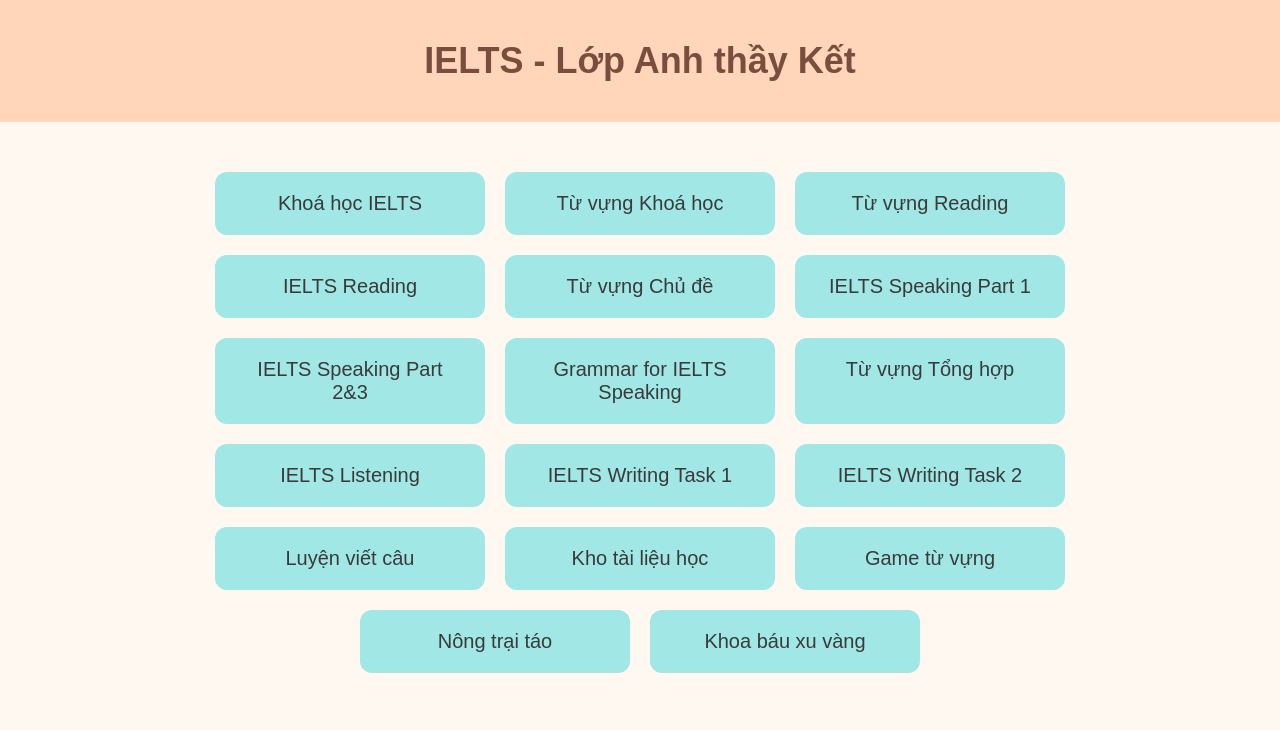
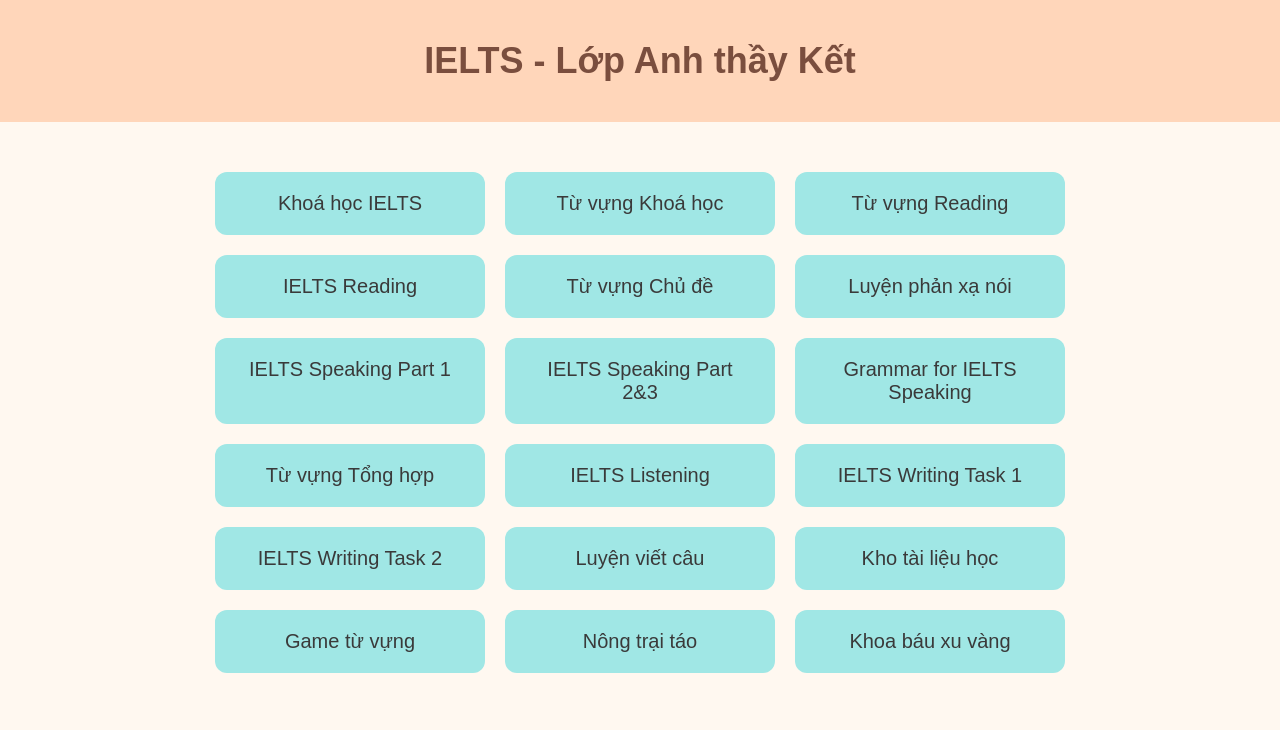
Before and after one commit to ketng91/ielts.lopanhthayket, a plain HTML site: page index.html in a window 1280 px wide. Shown: the top 730 px of the page. Drawn offline with Linux system fonts and the light colour scheme.

Commit message:
Add files via upload

```diff
--- a/index.html
+++ b/index.html
@@ -108,6 +108,7 @@
   <a href="https://ketng91.github.io/-ielts.lopanhthayket.tuvungreading/" class="nav-button">Từ vựng Reading</a>
   <a href="" class="nav-button">IELTS Reading</a>
   <a href="https://ketng91.github.io/ielts.lopanhthayket.tuvungtopic/" class="nav-button">Từ vựng Chủ đề</a>
+  <a href="https://ketng91.github.io/ielts.thayket.luyenphanxa/" class="nav-button">Luyện phản xạ nói</a>
   <a href="https://ketng91.github.io/ielts.lopanhthayket-luyennoi/" class="nav-button">IELTS Speaking Part 1</a>
   <a href="https://ketng91.github.io/ielts.lopanhthayket-speakingpart2-3/" class="nav-button">IELTS Speaking Part 2&3</a>
   <a href="https://ketng91.github.io/ielts.lopanhthayket-grammarforspeaking/" class="nav-button">Grammar for IELTS Speaking</a>
```
